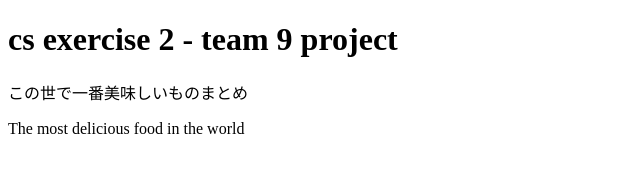
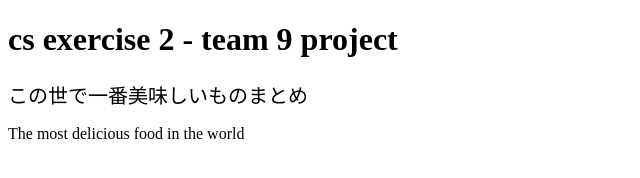
Before and after one commit to s1f102500966/team-project, a plain HTML site: page index.html in a window 1280 px wide. Shown: the whole page, without its empty margins (0-640 px from the left). Drawn offline with Linux system fonts and the light colour scheme.

Commit message:
Update index.css

```diff
--- a/css/index.css
+++ b/css/index.css
@@ -1,3 +1,6 @@
-.red{
-    color: red;
+html{
+    font-family: serif;
 }
+p1{
+    font-size: 20px;
+}
```
